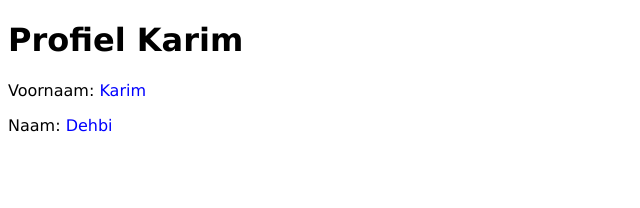
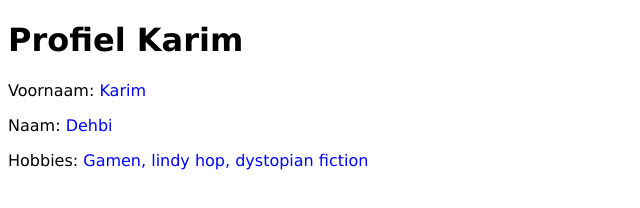
Before and after one commit to Goldflow/cvoprofielen2021, a plain HTML site: page karim/index.html in a window 1280 px wide. Shown: the whole page, without its empty margins (0-640 px from the left). Drawn offline with Linux system fonts and the light colour scheme.

Commit message:
Update index.html

```diff
--- a/karim/index.html
+++ b/karim/index.html
@@ -18,6 +18,10 @@
         Naam: <span>Dehbi</span>
     </p>
 
+    <p class="info-style">
+        Hobbies: <span>Gamen, lindy hop, dystopian fiction</span>
+    </p>
+
 </body>
 
 </html>
```
